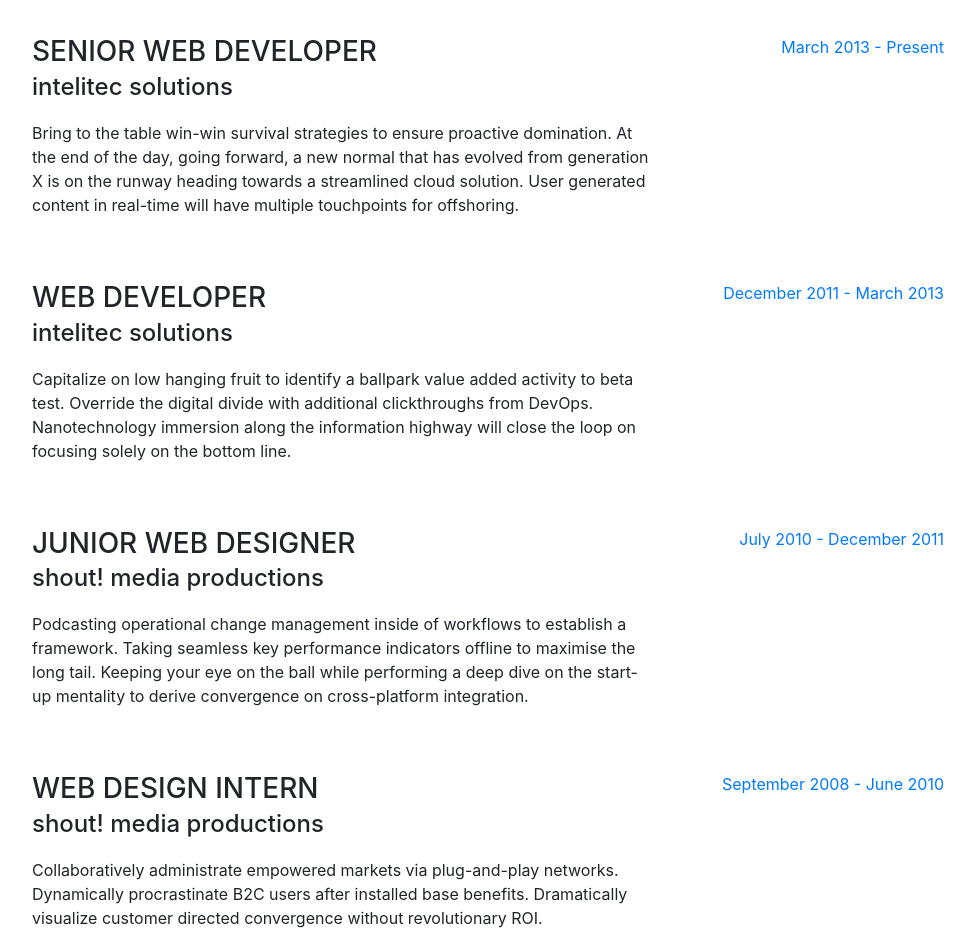
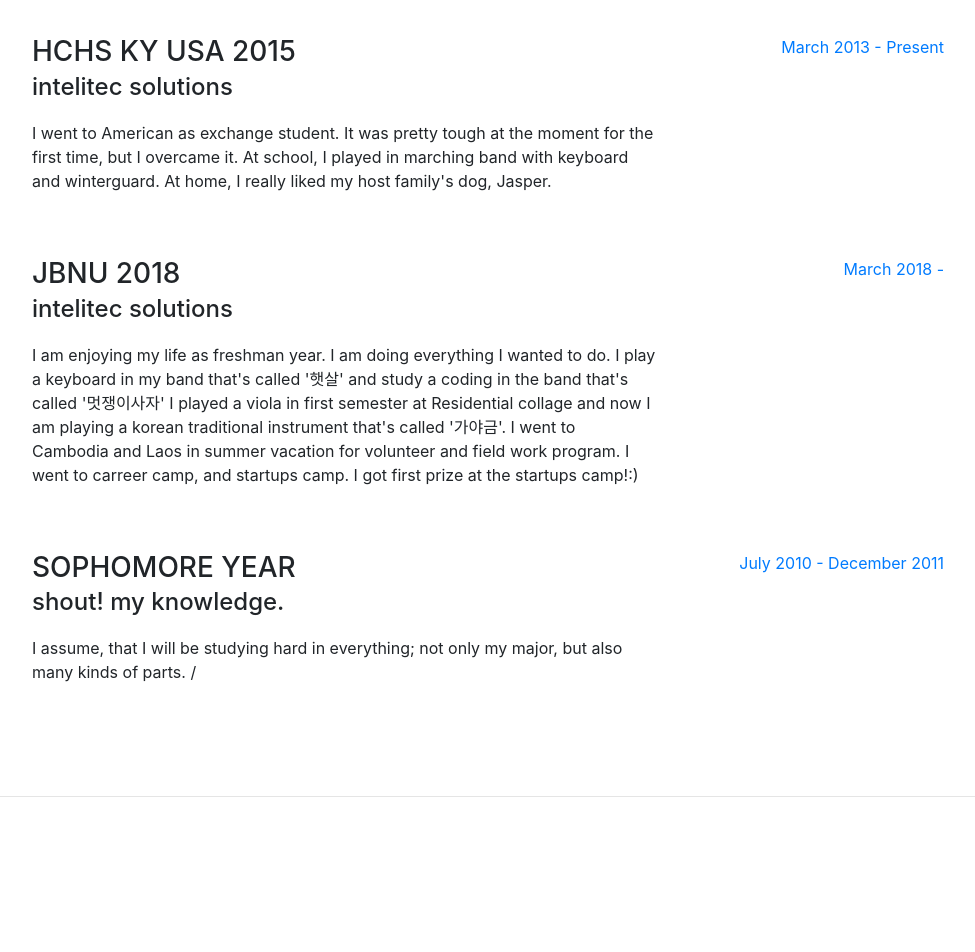
Before and after one commit to dainana/dain_resume, a website with bundled scripts: page index.html in a window 1280 px wide. Shown: the part 900-1852 px from the top of the page, without its empty margins (288-1263 px from the left). Built offline with nearby package versions, Linux system fonts and the light colour scheme; a web font is replaced by a local one.

Commit message:
third commit
third commit

```diff
--- a/index.html
+++ b/index.html
@@ -97,9 +97,11 @@
 
           <div class="resume-item d-flex flex-column flex-md-row mb-5">
             <div class="resume-content mr-auto">
-              <h3 class="mb-0">Senior Web Developer</h3>
+              <h3 class="mb-0"> HCHS KY USA 2015 </h3>
               <div class="subheading mb-3">Intelitec Solutions</div>
-              <p>Bring to the table win-win survival strategies to ensure proactive domination. At the end of the day, going forward, a new normal that has evolved from generation X is on the runway heading towards a streamlined cloud solution. User generated content in real-time will have multiple touchpoints for offshoring.</p>
+              <p>I went to American as exchange student. It was pretty tough at the moment for the first time, but I overcame it.
+              At school, I played in marching band with keyboard and winterguard.
+              At home, I really liked my host family's dog, Jasper.</p>
             </div>
             <div class="resume-date text-md-right">
               <span class="text-primary">March 2013 - Present</span>
@@ -108,34 +110,26 @@
 
           <div class="resume-item d-flex flex-column flex-md-row mb-5">
             <div class="resume-content mr-auto">
-              <h3 class="mb-0">Web Developer</h3>
+              <h3 class="mb-0">JBNU 2018</h3>
               <div class="subheading mb-3">Intelitec Solutions</div>
-              <p>Capitalize on low hanging fruit to identify a ballpark value added activity to beta test. Override the digital divide with additional clickthroughs from DevOps. Nanotechnology immersion along the information highway will close the loop on focusing solely on the bottom line.</p>
+              <p> I am enjoying my life as freshman year. I am doing everything I wanted to do.
+              I play a keyboard in my band that's called '햇살' and study a coding in the band that's called '멋쟁이사자'
+              I played a viola in first semester at Residential collage and now I am playing a korean traditional instrument that's called '가야금'.
+              I went to Cambodia and Laos in summer vacation for volunteer and field work program. I went to carreer camp, and startups camp. I got first prize at the startups camp!:)</p>
             </div>
             <div class="resume-date text-md-right">
-              <span class="text-primary">December 2011 - March 2013</span>
+              <span class="text-primary"> March 2018 - </span>
             </div>
           </div>
 
           <div class="resume-item d-flex flex-column flex-md-row mb-5">
             <div class="resume-content mr-auto">
-              <h3 class="mb-0">Junior Web Designer</h3>
-              <div class="subheading mb-3">Shout! Media Productions</div>
-              <p>Podcasting operational change management inside of workflows to establish a framework. Taking seamless key performance indicators offline to maximise the long tail. Keeping your eye on the ball while performing a deep dive on the start-up mentality to derive convergence on cross-platform integration.</p>
+              <h3 class="mb-0">Sophomore year</h3>
+              <div class="subheading mb-3">Shout! My knowledge. </div>
+              <p>I assume, that I will be studying hard in everything; not only my major, but also many kinds of parts. /</p>
             </div>
             <div class="resume-date text-md-right">
               <span class="text-primary">July 2010 - December 2011</span>
-            </div>
-          </div>
-
-          <div class="resume-item d-flex flex-column flex-md-row">
-            <div class="resume-content mr-auto">
-              <h3 class="mb-0">Web Design Intern</h3>
-              <div class="subheading mb-3">Shout! Media Productions</div>
-              <p>Collaboratively administrate empowered markets via plug-and-play networks. Dynamically procrastinate B2C users after installed base benefits. Dramatically visualize customer directed convergence without revolutionary ROI.</p>
-            </div>
-            <div class="resume-date text-md-right">
-              <span class="text-primary">September 2008 - June 2010</span>
             </div>
           </div>
 
@@ -163,8 +157,8 @@
 
           <div class="resume-item d-flex flex-column flex-md-row">
             <div class="resume-content mr-auto">
-              <h3 class="mb-0">충주어쩌구 Womans High School</h3>
-              <div class="subheading mb-3">인문계(maybe?)</div>
+              <h3 class="mb-0">Yesung High School </h3>
+              <div class="subheading mb-3">The humanities department/Specialized in Soccer and Arts(</div>
               <p>GPA: </p>
             </div>
             <div class="resume-date text-md-right">
```
